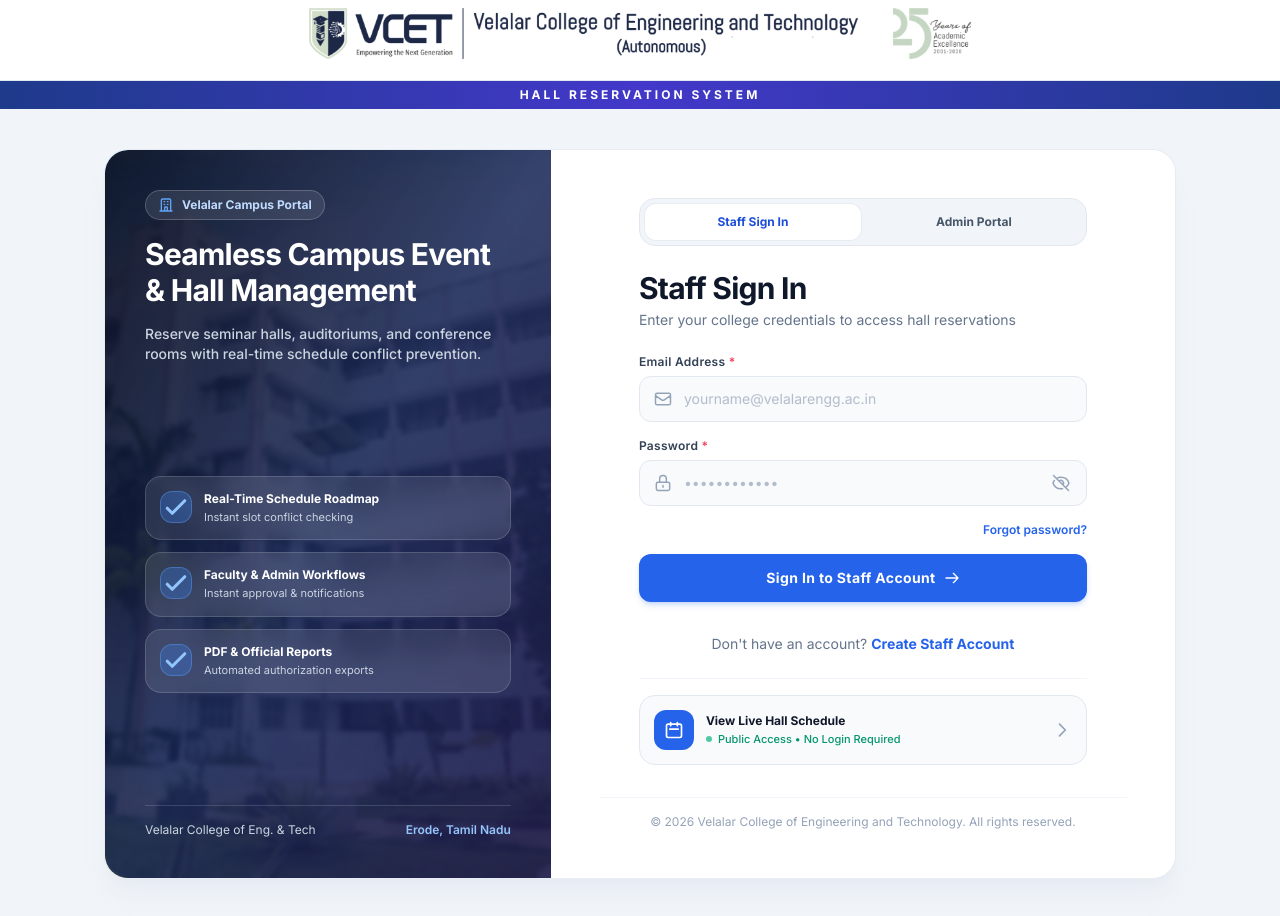
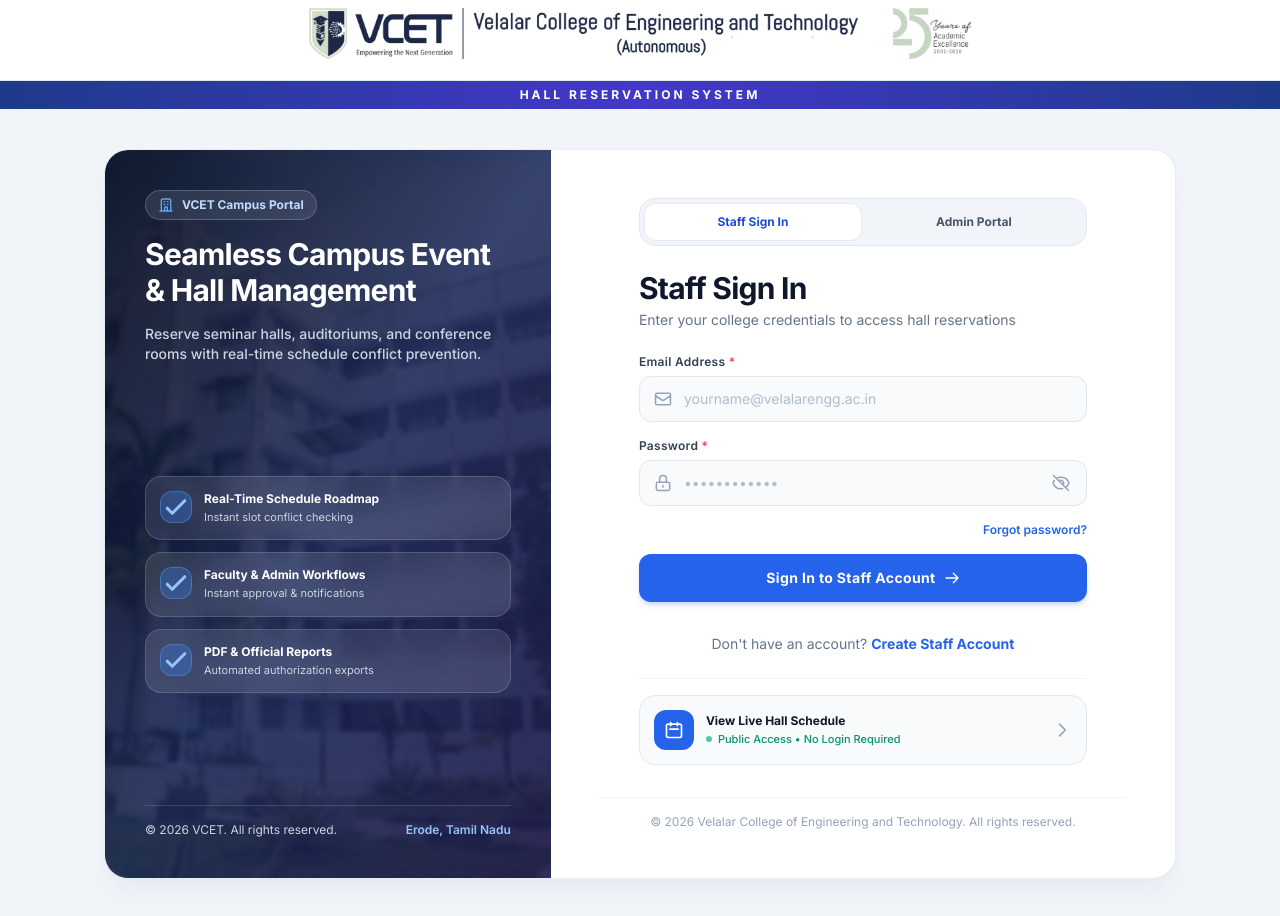
Before and after one commit to indhiran08-coder/hall-reservation-system, a React (Vite) app in the folder frontend/: page /login in a window 1280 px wide. Shown: the top 916 px of the page. Built offline with nearby package versions, Linux system fonts and the light colour scheme; no server answers.

Commit message:
ui: Login.jsx — VCET Campus Portal label and footer copyright text

```diff
--- a/frontend/src/pages/auth/Login.jsx
+++ b/frontend/src/pages/auth/Login.jsx
@@ -185,7 +185,7 @@
                 <svg className="w-4 h-4 text-blue-400" fill="none" stroke="currentColor" viewBox="0 0 24 24">
                   <path strokeLinecap="round" strokeLinejoin="round" strokeWidth={2} d="M19 21V5a2 2 0 00-2-2H7a2 2 0 00-2 2v16m14 0h2m-2 0h-5m-9 0H3m2 0h5M9 7h1m-1 4h1m4-4h1m-1 4h1m-5 10v-5a1 1 0 011-1h2a1 1 0 011 1v5m-4 0h4" />
                 </svg>
-                <span>Velalar Campus Portal</span>
+                <span>VCET Campus Portal</span>
               </div>
               <h2 className="text-2xl sm:text-3xl font-extrabold text-white tracking-tight leading-tight">
                 Seamless Campus Event & Hall Management
@@ -218,7 +218,7 @@
 
             {/* Footer Tag */}
             <div className="relative z-10 pt-4 border-t border-white/15 flex items-center justify-between text-xs text-slate-300">
-              <span>Velalar College of Eng. & Tech</span>
+              <span>© 2026 VCET. All rights reserved.</span>
               <span className="font-semibold text-blue-300">Erode, Tamil Nadu</span>
             </div>
           </div>
```
